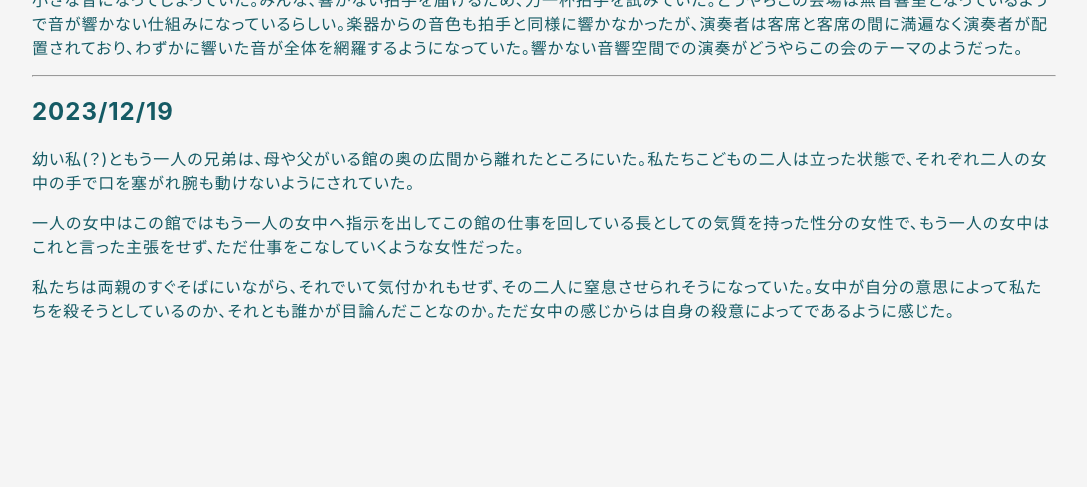
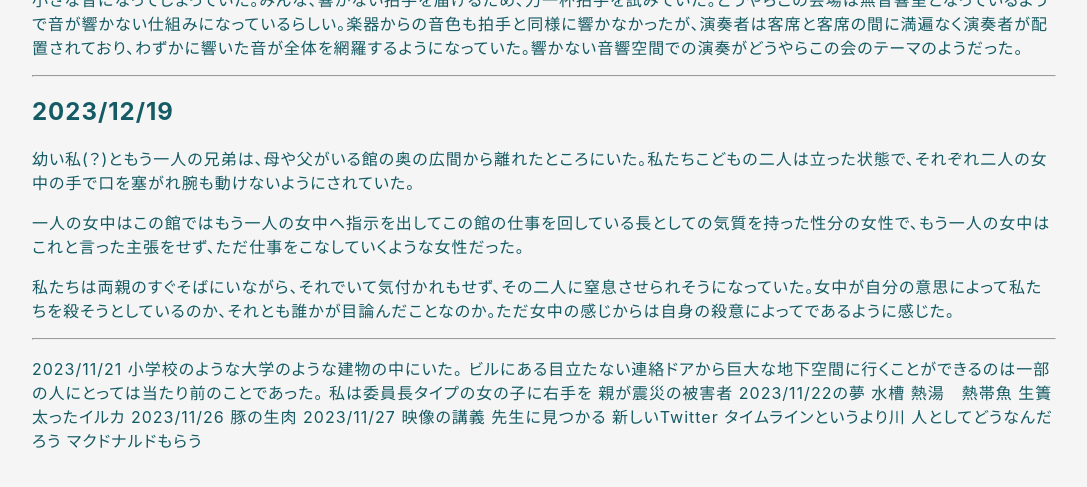
Before and after one commit to hihumi-riku/hihumi-riku.github.io, a Jekyll site: the page built from _posts/2023-06-24-dream_2023.md, in a window 1280 px wide and 900 px high, scrolled down 6649 px. Shown: the top 487 px of the window, without its empty margins (96-1183 px from the left). Built offline with Jekyll 4.4.1, drawn with Linux system fonts in a browser that asks for light colours.

Commit message:
Update 2023-06-24-dream_2023.md

```diff
--- a/_posts/2023-06-24-dream_2023.md
+++ b/_posts/2023-06-24-dream_2023.md
@@ -327,3 +327,25 @@ DZPLという謎の会社があった。
 一人の女中はこの館ではもう一人の女中へ指示を出してこの館の仕事を回している長としての気質を持った性分の女性で、もう一人の女中はこれと言った主張をせず、ただ仕事をこなしていくような女性だった。
 
 私たちは両親のすぐそばにいながら、それでいて気付かれもせず、その二人に窒息させられそうになっていた。女中が自分の意思によって私たちを殺そうとしているのか、それとも誰かが目論んだことなのか。ただ女中の感じからは自身の殺意によってであるように感じた。
+
+---
+<a id="28"></a>
+<a href="#28"></a>
+2023/11/21
+小学校のような大学のような建物の中にいた。
+ビルにある目立たない連絡ドアから巨大な地下空間に行くことができるのは一部の人にとっては当たり前のことであった。
+私は委員長タイプの女の子に右手を
+親が震災の被害者
+2023/11/22の夢
+水槽
+熱湯　熱帯魚
+生簀　太ったイルカ
+2023/11/26
+豚の生肉
+2023/11/27
+映像の講義
+先生に見つかる
+新しいTwitter
+タイムラインというより川
+人としてどうなんだろう
+マクドナルドもらう
```
